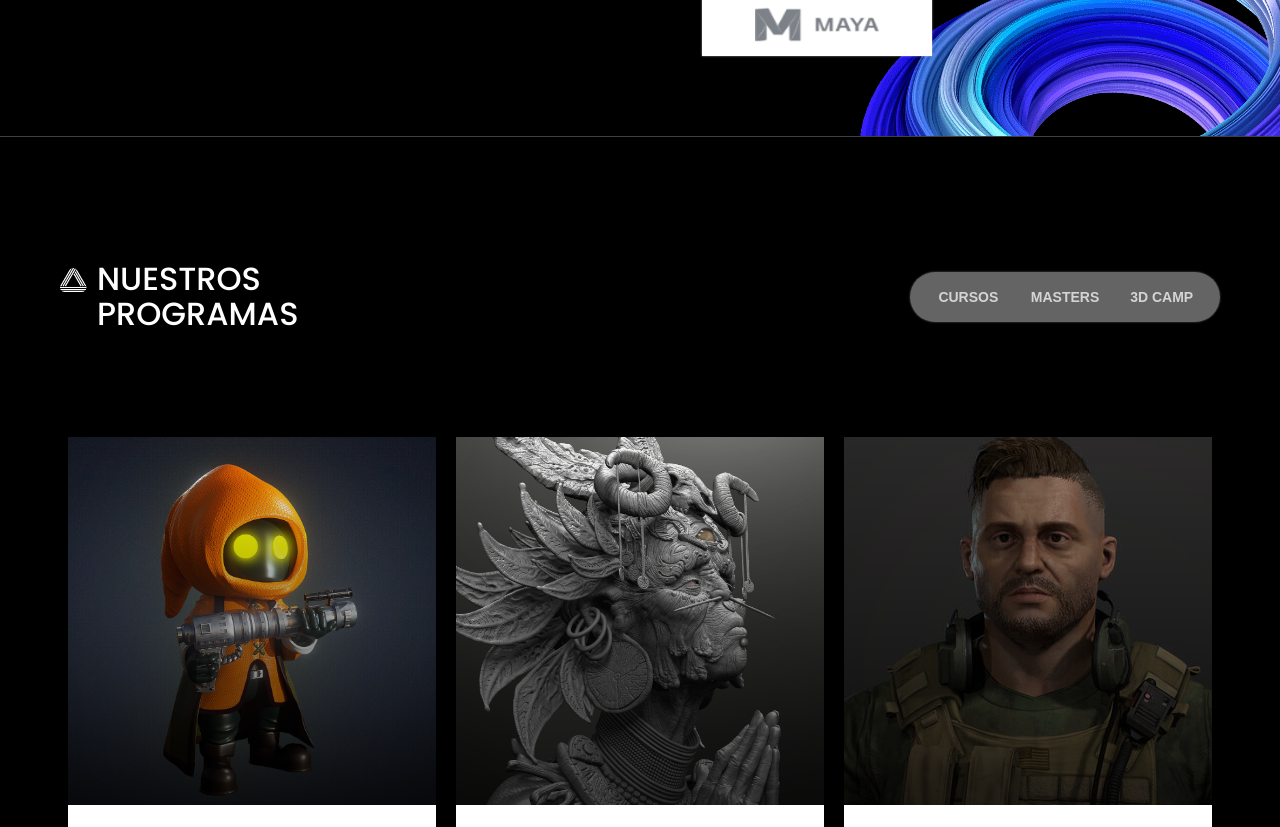
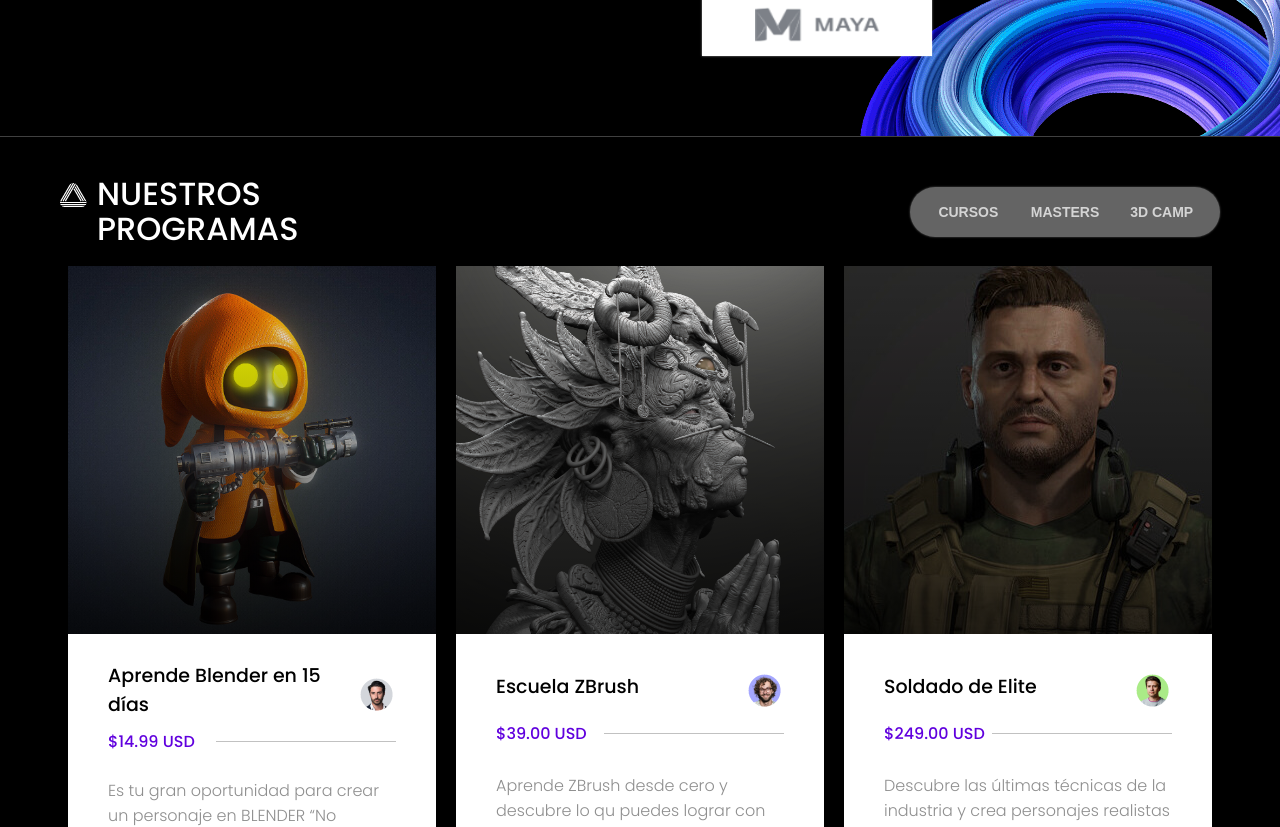
Before and after one commit to libelacademy/libel-up-successful-registry, a React (Create React App) app: page / in a window 1280 px wide. Shown: the part 1300-2127 px from the top of the page. Built offline with nearby package versions, Linux system fonts and the light colour scheme.

Commit message:
Fixed padding of courses module

```diff
--- a/package.json
+++ b/package.json
@@ -25,8 +25,8 @@
     },
     "homepage": "http://libel.academy",
     "scripts": {
-        "start": "react-scripts --openssl-legacy-provider start",
-        "build": "react-scripts --openssl-legacy-provider build",
+        "start": "react-scripts start",
+        "build": "react-scripts build",
         "test": "react-scripts test",
         "eject": "react-scripts eject"
     },
--- a/src/css/Courses.css
+++ b/src/css/Courses.css
@@ -15,12 +15,12 @@
     align-items: center;
     justify-content: center;
     position: relative;
-    padding-top: 60px;
+    padding-top: 40px;
 }
 
 .courses-header {
     width: 100%;
-    height: 200px;
+    /* height: 200px; */
     display: flex;
     align-items: center;
     justify-content: space-between;
@@ -94,7 +94,7 @@
     flex-wrap: wrap;
      align-items: center;
     justify-content: center;
-    margin-top: 40px;
+    margin-top: 20px;
     gap: 20px 20px;
     overflow-y: hidden;
 }
```
